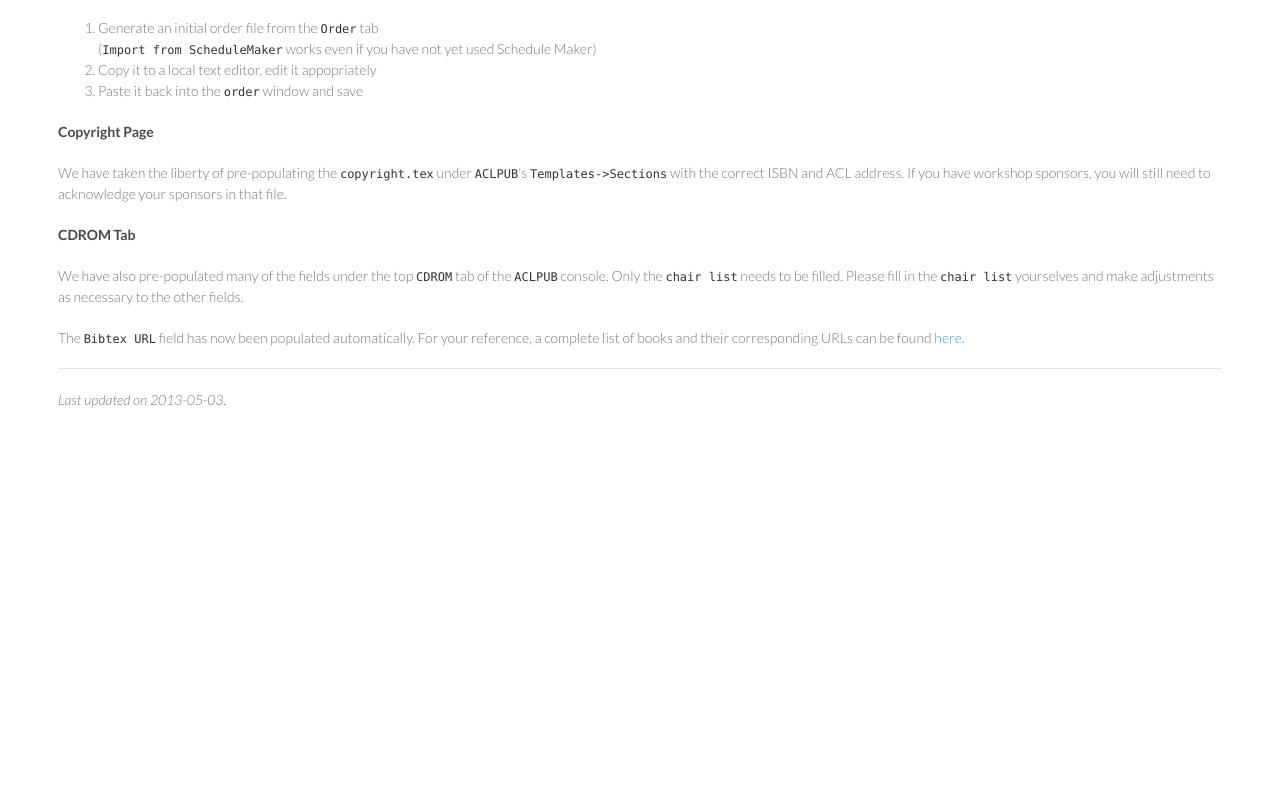
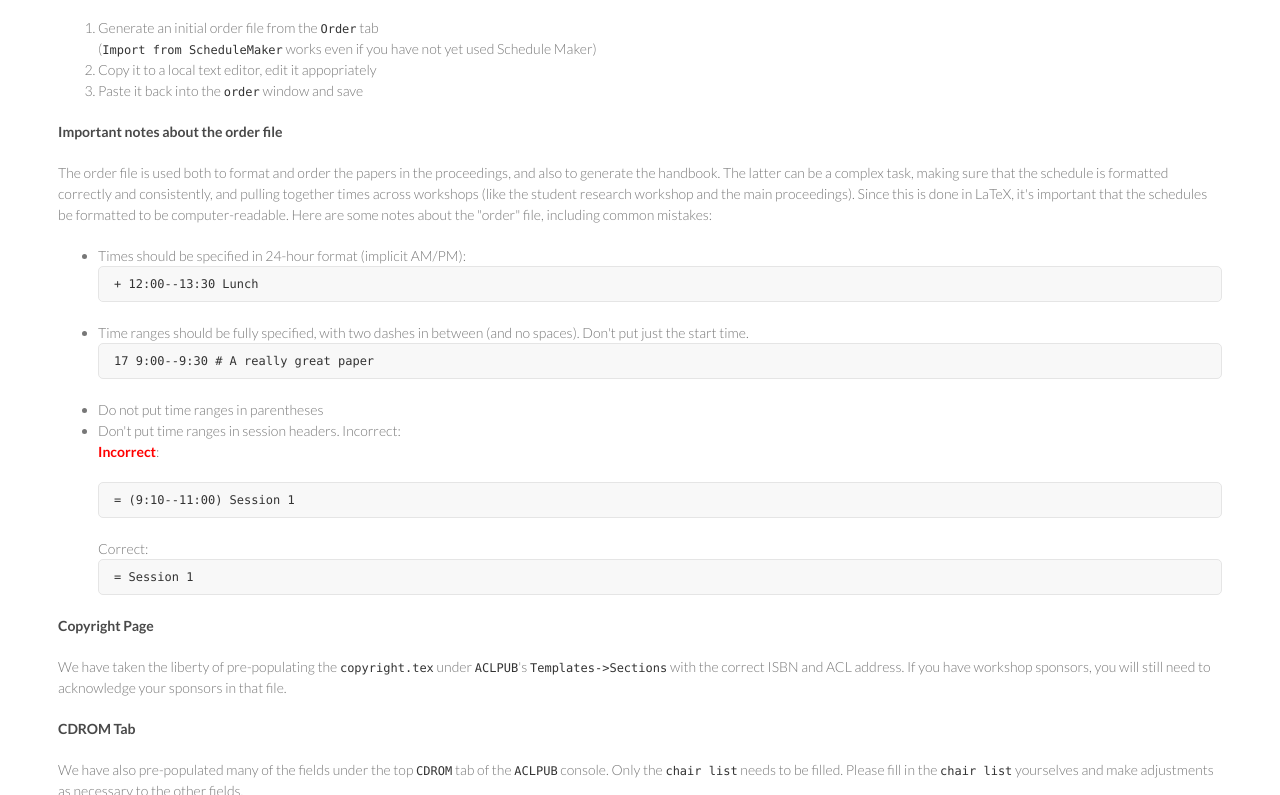
Before and after one commit to cherryc/naacl-pubs, a plain HTML site: page book.html in a window 1280 px wide. Shown: the part 716-1511 px from the top of the page. Before the commit the page ends 1184 px from the top, so only its background shows below. Drawn offline with Linux system fonts and the light colour scheme.

Commit message:
Added some notes about the order file

```diff
--- a/book.html
+++ b/book.html
@@ -96,6 +96,36 @@
       </ol>
     </p>
 
+    <h4>Important notes about the order file</h4>
+    <p>The order file is used both to format and order the papers in the proceedings, and
+      also to generate the handbook. The latter can be a complex task, making sure that
+      the schedule is formatted correctly and consistently, and pulling together times
+      across workshops (like the student research workshop and the main proceedings). Since
+      this is done in LaTeX, it's important that the schedules be formatted to be
+      computer-readable. Here are some notes about the "order" file, including common
+      mistakes:
+    </p>
+
+    <ul>
+      <li>Times should be specified in 24-hour format (implicit AM/PM):
+
+	<pre>+ 12:00--13:30 Lunch</pre>
+
+      <li>Time ranges should be fully specified, with two dashes in
+      between (and no spaces). Don't put just the start time.
+
+	<pre>17 9:00--9:30 # A really great paper</pre>
+
+      <li>Do not put time ranges in parentheses
+
+      <li>Don't put time ranges in session headers. Incorrect:
+
+	<p><b><font color="red">Incorrect</font></b>:
+	  <pre>= (9:10--11:00) Session 1</pre>
+	Correct:
+	  <pre>= Session 1</code></pre>
+    </ul>
+
     <h4>Copyright Page</h4>
 
     <p>
```
